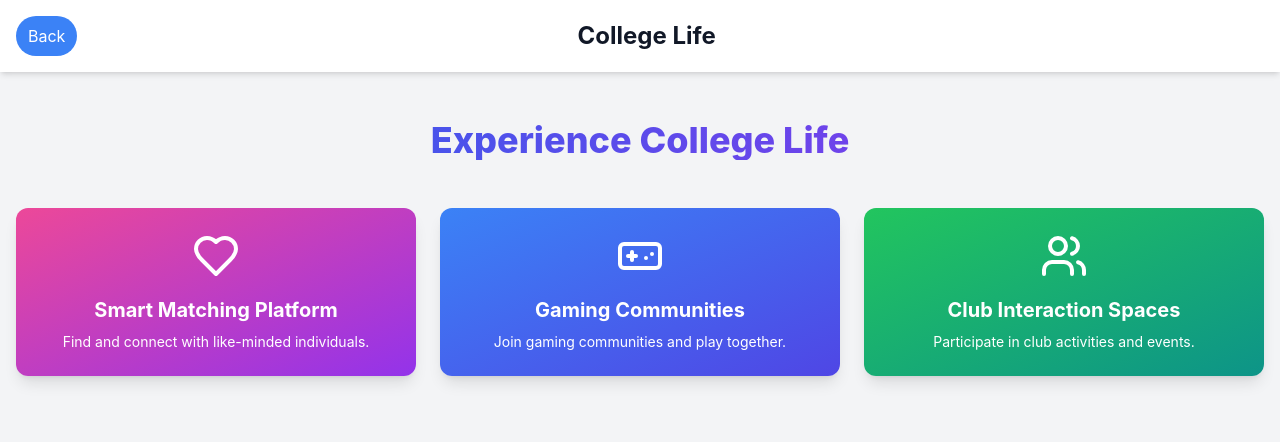
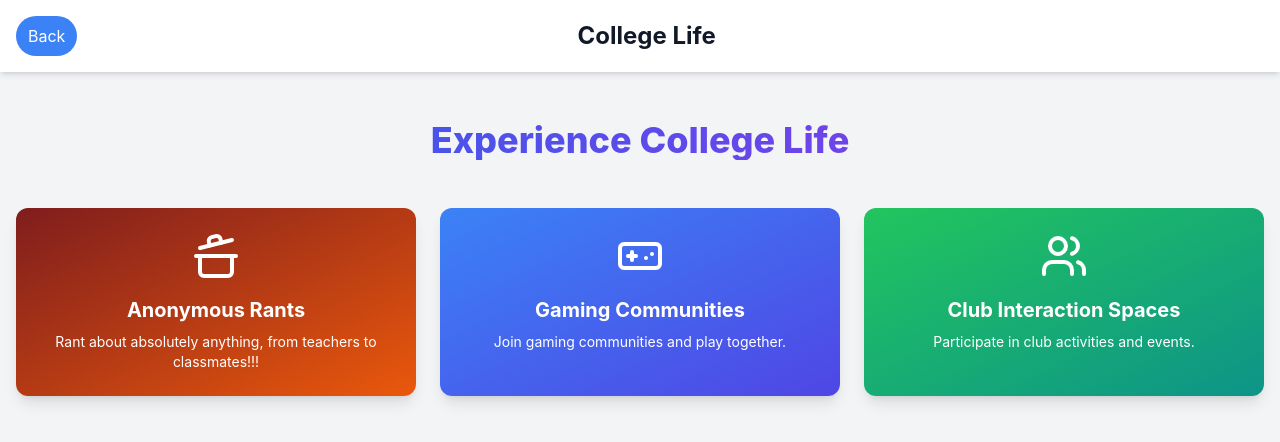
Before and after one commit to Amoghk04/UniVerse, a React (Vite) app in the folder universe/: page /college-life in a window 1280 px wide. Shown: the top 442 px of the page. Built offline with nearby package versions, Linux system fonts and the light colour scheme.

Commit message:
UniVerse: Changed card for rants

```diff
--- a/universe/src/components/CollegeLifePage.jsx
+++ b/universe/src/components/CollegeLifePage.jsx
@@ -2,18 +2,18 @@
 import React from 'react';
 import { motion } from 'framer-motion';
 import { useNavigate } from 'react-router-dom';
-import { HeartIcon, GamepadIcon, UsersIcon } from 'lucide-react';
+import { GamepadIcon, UsersIcon, CookingPot } from 'lucide-react';
 
 const CollegeLifePage = () => {
   const navigate = useNavigate();
 
   const widgets = [
     {
-      id: 'dating',
-      title: 'Smart Matching Platform',
-      icon: HeartIcon,
-      description: 'Find and connect with like-minded individuals.',
-      color: 'bg-gradient-to-br from-pink-500 to-purple-600',
+      id: 'ranting',
+      title: 'Anonymous Rants',
+      icon: CookingPot,
+      description: 'Rant about absolutely anything, from teachers to classmates!!!',
+      color: 'bg-gradient-to-br from-red-900 to-orange-600',
       action: () => navigate('/rants'), // Placeholder action
     },
     {
```
